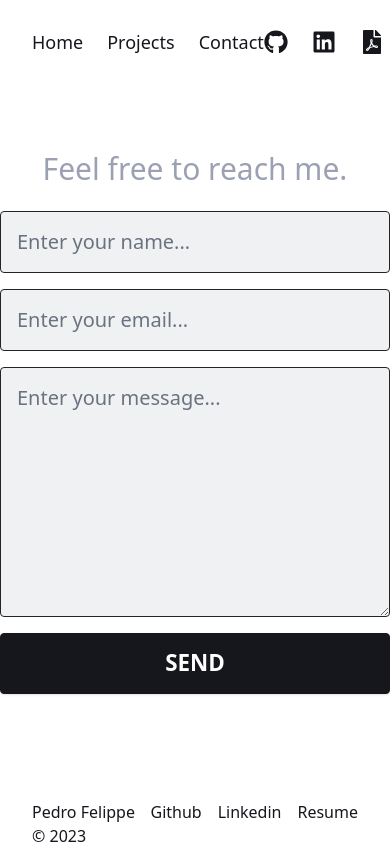
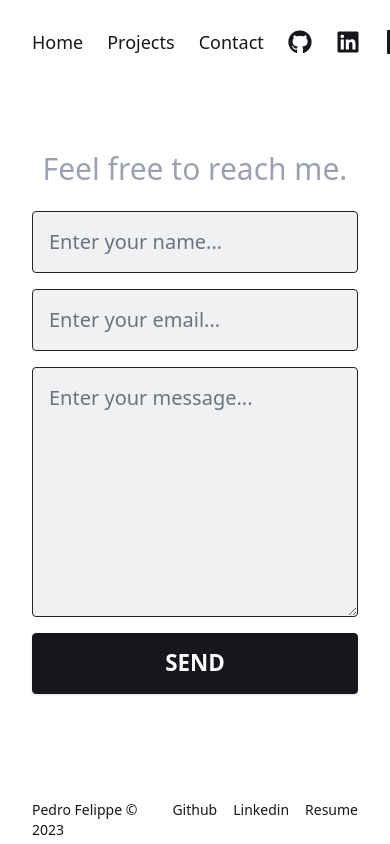
Before and after one commit to pefelippe/Portfolio, a Next.js app: page /contact in a window 390 px wide. Built offline with nearby package versions, Linux system fonts and the light colour scheme.

Commit message:
css details

```diff
--- a/pages/contact.tsx
+++ b/pages/contact.tsx
@@ -11,7 +11,7 @@ function Contact() {
       whileInView={{ opacity: 1, y: 0 }}
       transition={{ duration: 0.5 }}
       className="h-fit min-h-[80vh] text-xl w-full max-w-md mx-auto text-center
-      flex flex-col justify-center gap-6  "
+      flex flex-col justify-center gap-6  max-md:px-8"
     >
       <h1 className="font-thin text-3xl  leading-tight text-gray-100 ">
         Feel free to reach me.
--- a/src/components/layout/Footer.tsx
+++ b/src/components/layout/Footer.tsx
@@ -11,7 +11,7 @@ function Footer({}: Props) {
   const year = new Date().getFullYear();
 
   return (
-    <motion.footer className="h-[10vh] justify-between font-thin text-md text-gray-850 mx-auto   flex px-8 p-10  max-w-4xl w-full">
+    <motion.footer className="h-[10vh] justify-between font-thin text-sm md:text-md text-gray-850 mx-auto   flex px-8 p-10  max-w-4xl w-full">
       <p className="flex">Pedro Felippe © {year}</p>
       <div className="flex font-normal  justify-center gap-4 ">
         <Link
--- a/src/components/layout/Header.tsx
+++ b/src/components/layout/Header.tsx
@@ -6,7 +6,7 @@ import { FaFilePdf, FaGithub, FaLinkedin } from "react-icons/fa";
 const Navbar = () => {
   return (
     <motion.nav
-      className="h-[10vh] items-center text-gray-850   mx-auto font-light text-lg flex max-md:px-8  max-w-xl
+      className="h-[10vh] items-center text-gray-850   mx-auto font-light text-lg flex max-md:gap-6 max-md:px-8  max-w-xl
     w-full justify-between"
     >
       <nav className=" flex gap-6 text-md items-center">
```
